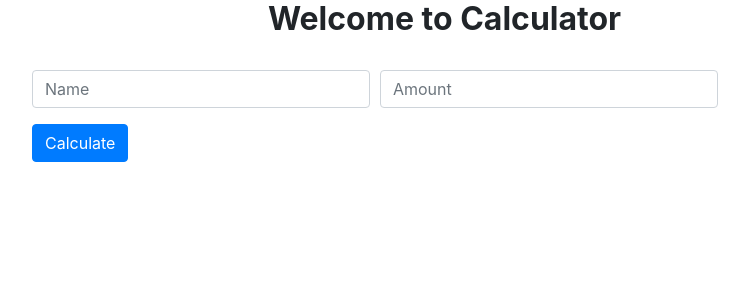
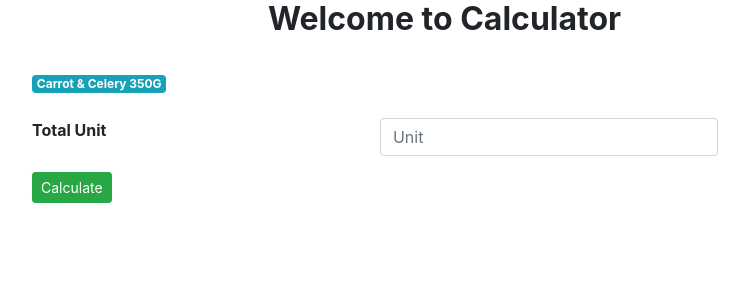
Before and after one commit to sujallohani10/hfmcutveg, a Django app: page / in a window 1280 px wide. Shown: the part 56-356 px from the top of the page, without its empty margins (53-802 px from the left). Run offline with Django 3.2, Linux system fonts and the light colour scheme; some libraries are stand-ins or nearby versions.

Commit message:
bootstrap elements change in calculator app

```diff
--- a/calculator/templates/calculator.html
+++ b/calculator/templates/calculator.html
@@ -16,18 +16,23 @@
                       </div>
                       <div class="alert alert-warning message-warning mt-2" role="alert" style="display: none">
                       </div>
+
+                      <div>
+                        <span class="badge badge-info">Carrot & Celery 350G</span>
+                      </div>
+                      <br>
                       <div class="form-row">
                             <div class="form-group col-5 col-sm-5 col-md-5">
-                              <input type="text" class="form-control name" name="name[]" placeholder="Name">
+                                <label for="email"><b>Total Unit</b></label>
                             </div>
                             <div class="form-group col-5 col-sm-5 col-md-5">
-                              <input type="text" class="form-control amount"  name="amount[]" placeholder="Amount">
+                              <input type="text" class="form-control" name="unit" placeholder="Unit">
                             </div>
                       </div>
 
 
                   </div>
-                  <button type="button" class="btn btn-primary" id="calcButton">Calculate</button>
+                  <button type="button" class="btn btn-success btn-sm" id="calcButton">Calculate</button>
                 </form>
             </div>
 	    </div>
@@ -39,16 +44,6 @@
 {% block javascript %}
     <script>
         $(document).ready(function () {
-            //variables
-            let maxRows = 5;
-            let count = 3;
-
-
-            //remove rows
-            $(document).on('click', '#removeUser', function () {
-                $(this).parent().parent('div').remove();
-                count--;
-            });
 
             //amount validation
             $(document).on('change', '.amount',function () {
```
